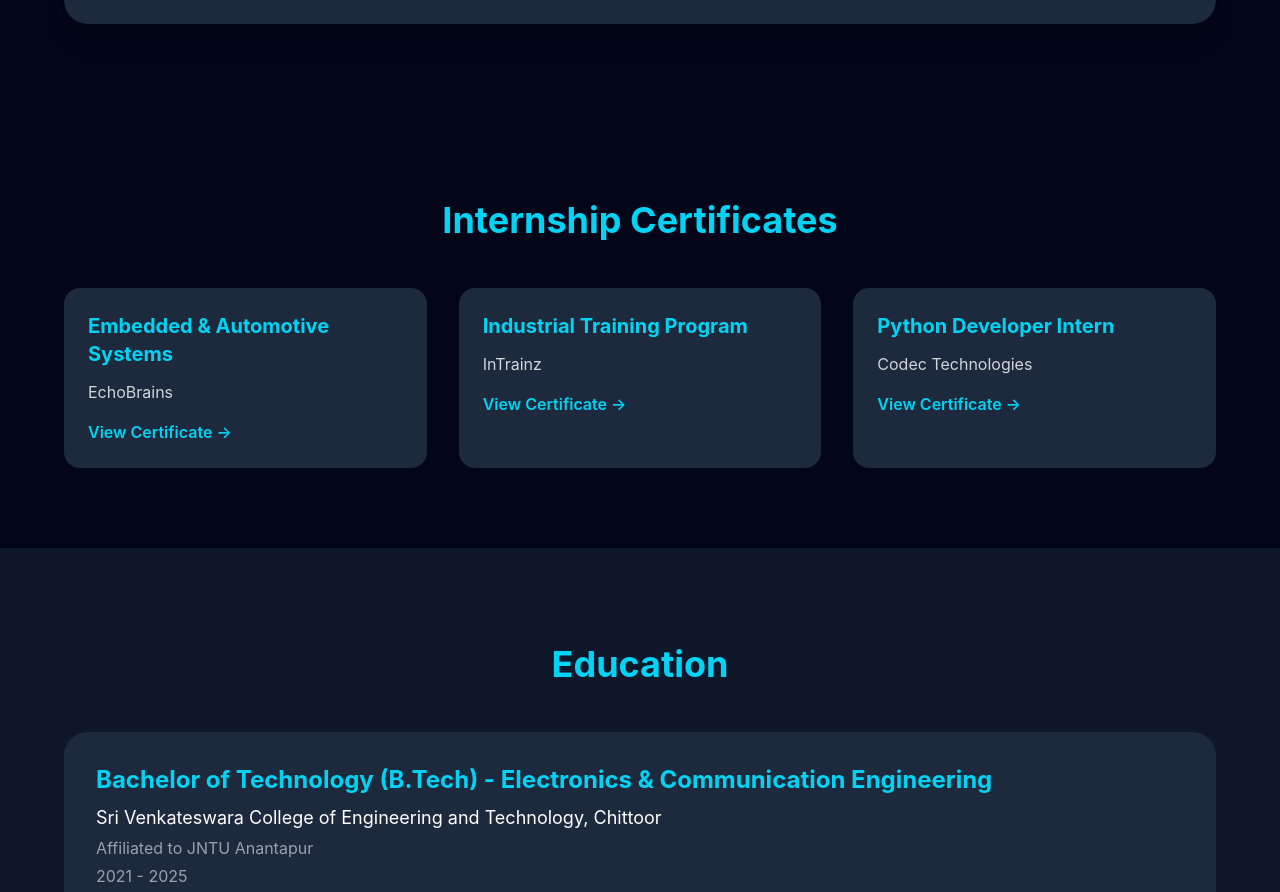
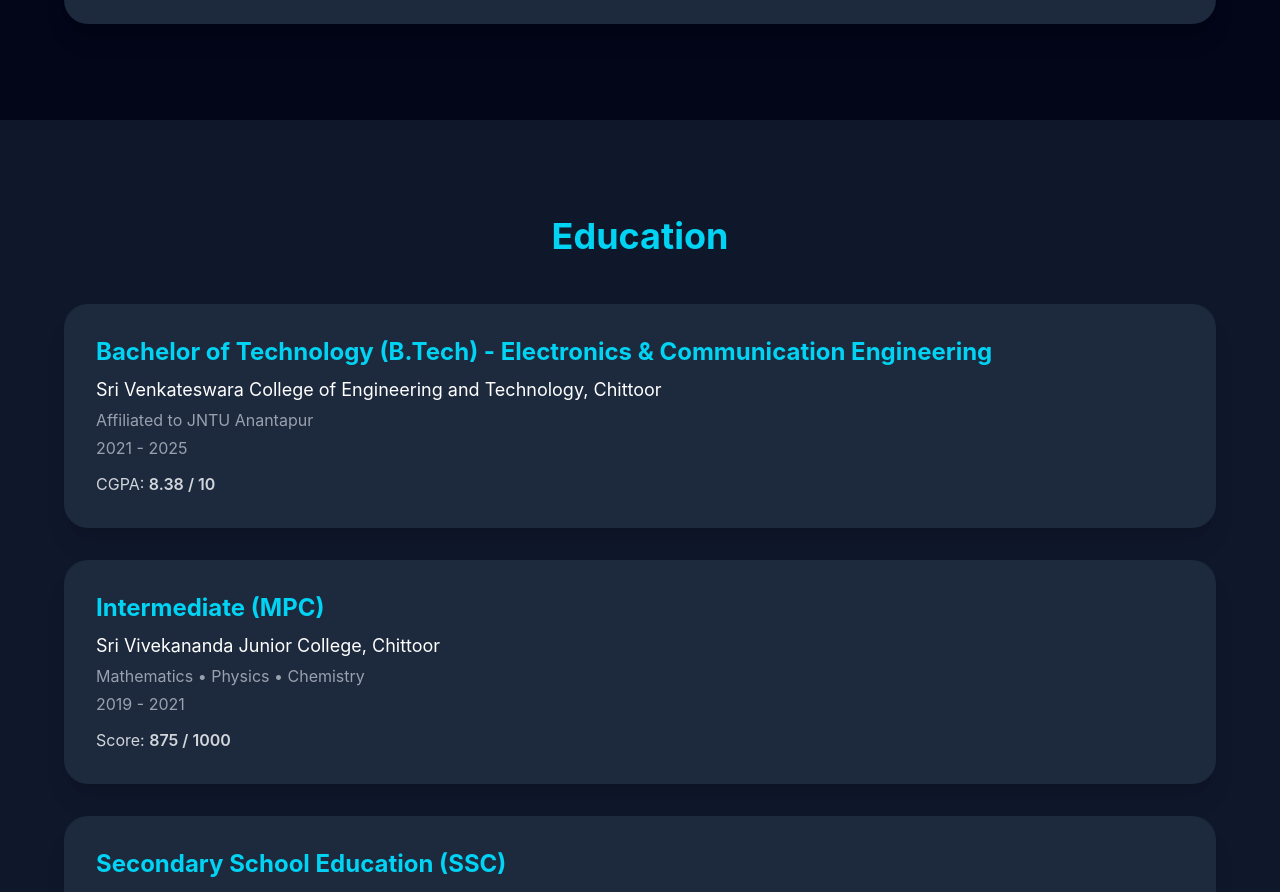
Before and after one commit to BKCharan/bkcharan-portfolio, a React (Vite) app: page / in a window 1280 px wide. Shown: the part 3480-4372 px from the top of the page. Built offline with nearby package versions, Linux system fonts and the light colour scheme.

Commit message:
Fix internships import path

```diff
--- a/src/App.jsx
+++ b/src/App.jsx
@@ -1,4 +1,4 @@
-import Internships from "./components/Internships";
+import Internships from "./components/internships";
 import profile from "./assets/profile.jpeg";
 
 import Navbar from "./components/Navbar";
@@ -107,7 +107,7 @@
         <Skills />
         <Projects />
         <Experience />
-        <Internships />
+        <internships />
         <Education />
         <Achievements />
         <Certifications />
--- a/src/components/internships.jsx
+++ b/src/components/internships.jsx
@@ -1,35 +1,35 @@
-function Internships() {
-  const Internships = [
+function internships() {
+  const internships = [
     {
       title: "Embedded & Automotive Systems",
       company: "EchoBrains",
-      image: "/Internships/embedded-automotive.jpg",
+      image: "/internships/embedded-automotive.jpg",
     },
     {
       title: "Industrial Training Program",
       company: "InTrainz",
-      image: "/Internships/industrial-training.jpg",
+      image: "/internships/industrial-training.jpg",
     },
     {
       title: "Python Developer Intern",
       company: "Codec Technologies",
-      image: "/Internships/python-developer-intern.jpg",
+      image: "/internships/python-developer-intern.jpg",
     },
   ];
 
   return (
     <section
-      id="Internships"
+      id="internships"
       className="py-20 px-6 bg-slate-950 text-white"
     >
       <div className="max-w-6xl mx-auto">
 
         <h2 className="text-4xl font-bold text-center text-cyan-400 mb-12">
-          Internship Certificates
+          internship Certificates
         </h2>
 
         <div className="grid md:grid-cols-3 gap-8">
-          {Internships.map((item, index) => (
+          {internships.map((item, index) => (
             <a
               key={index}
               href={item.image}
@@ -57,4 +57,4 @@
   );
 }
 
-export default Internships;
+export default internships;
```
